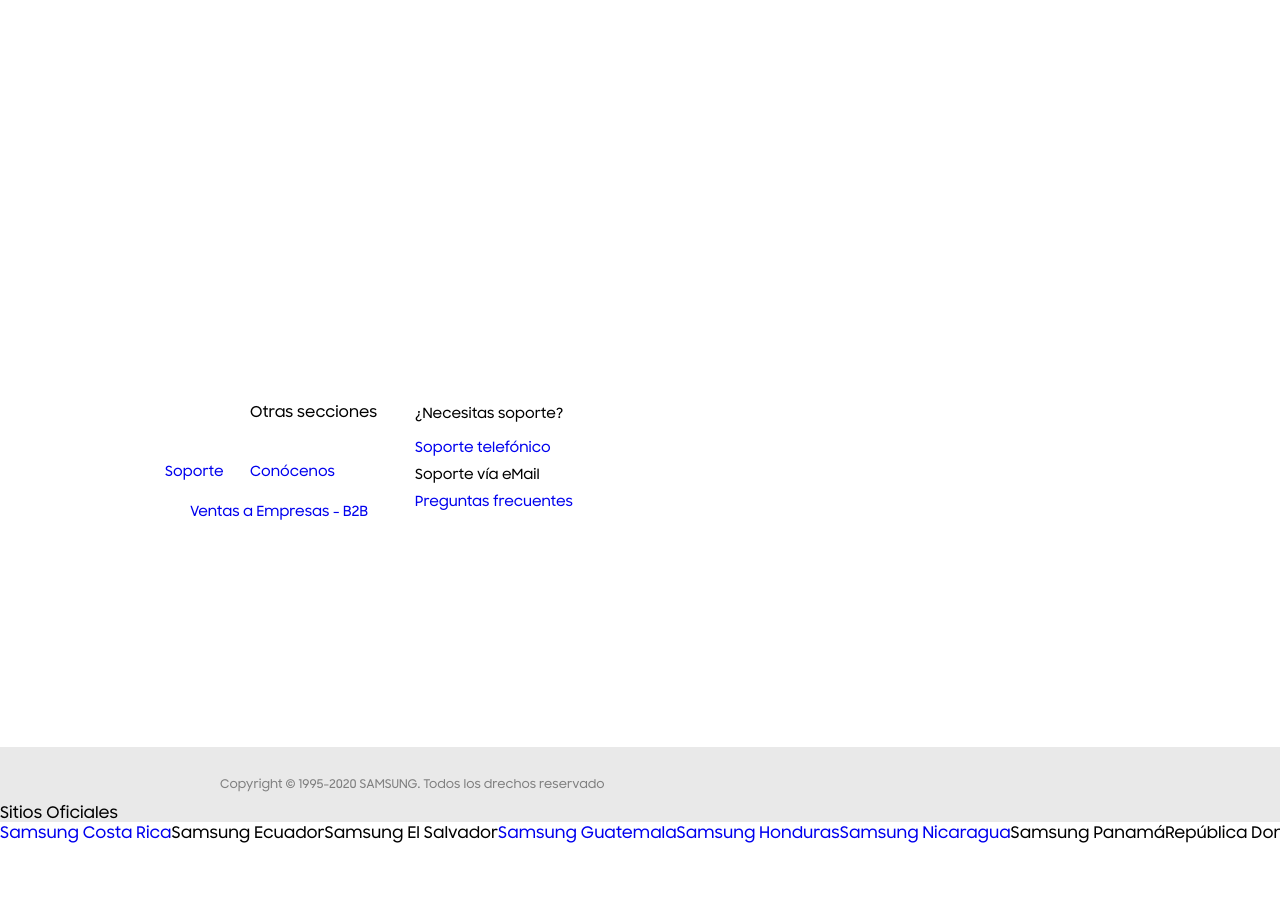
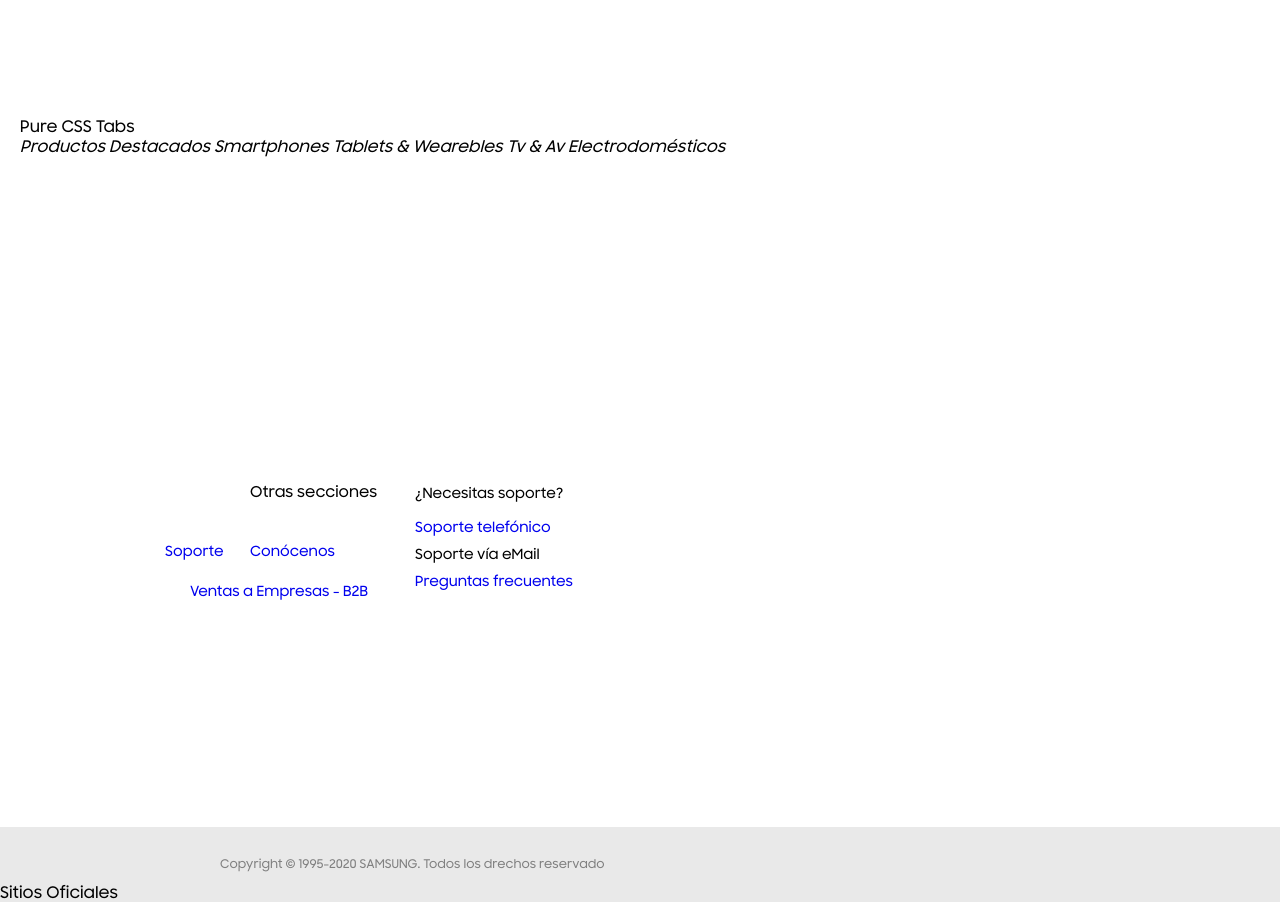
Before and after one commit to Javier19-cmd/Proyecto-1, a React app: page / in a window 1280 px wide. Shown: the part 945-1848 px from the top of the page. Before the commit the page ends 1788 px from the top, so only its background shows below. Built offline with nearby package versions, Linux system fonts and the light colour scheme; the HTML template or start-up script is replaced by a standard one.

Commit message:
creando galería

```diff
--- /dev/null
+++ b/src/components/Galeria.css
@@ -0,0 +1,10 @@
+.Galeria{
+    position:absolute;
+}
+
+/*Propiedades de la galería*/
+.Wrapper{
+    position: relative;
+    top: -500px;
+    margin: 20px;
+}
--- /dev/null
+++ b/src/components/Galeria.jsx
@@ -0,0 +1,19 @@
+import React from 'react'
+import styles from './Galeria.css'
+
+function Galeria() {
+  return (
+    <div className="Wrapper" style={styles}>
+      <header>Pure CSS Tabs</header>
+      <nav>
+        <label htmlFor="" className="home"> <i className="Destacados">Productos Destacados</i> </label>
+        <label htmlFor="" className="home"> <i className="Smartphones">Smartphones</i> </label>
+        <label htmlFor="" className="home"> <i className="Tablets">Tablets & Wearebles</i> </label>
+        <label htmlFor="" className="home"> <i className="Av">Tv & Av</i> </label>
+        <label htmlFor="" className="home"> <i className="Electrodos">Electrodomésticos</i> </label>
+      </nav>
+    </div>
+  )
+}
+
+export default Galeria
--- a/src/components/Todo.jsx
+++ b/src/components/Todo.jsx
@@ -7,6 +7,7 @@ import styles from './Todo.css'
 import Franja1 from './Franja1'
 import Franja2 from './Franja2'
 import Franja3 from './Franja3'
+import Galeria from './Galeria'
 import Pie from './Pie'
 
 function Todo() {
@@ -15,6 +16,7 @@ function Todo() {
       <Franja1 />
       <Franja2 />
       <Franja3 />
+      <Galeria />
       <Pie />
     </div>
   )
```
